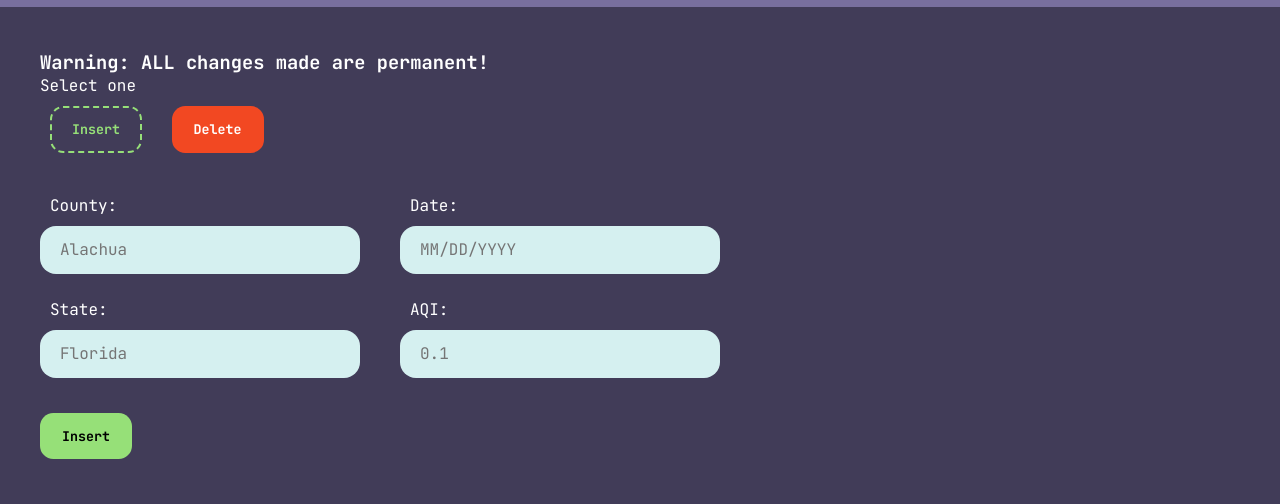
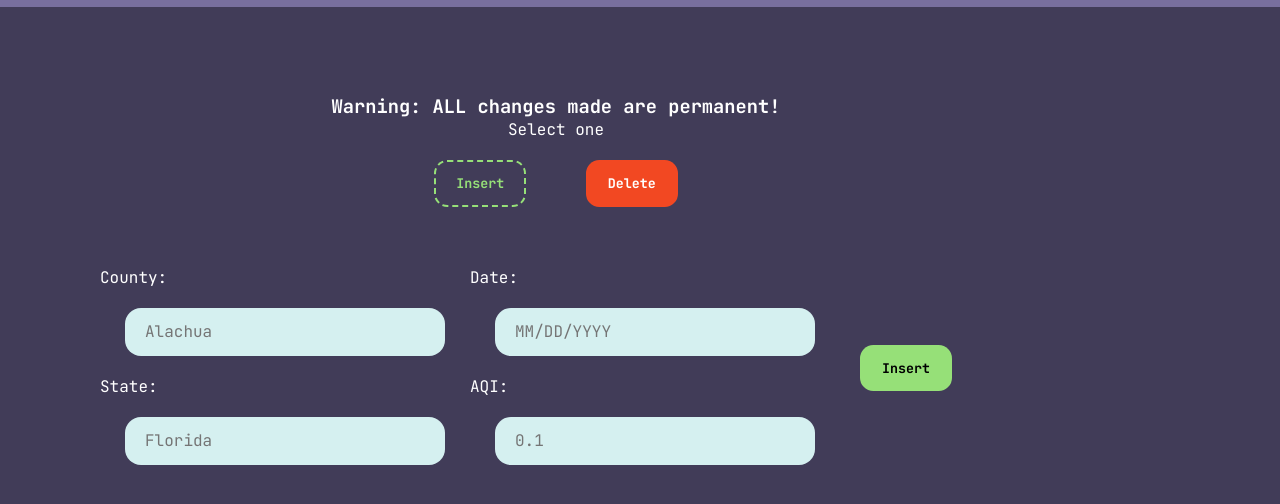
Before and after one commit to TheLeviEthan/DSA-Project-3a, a plain HTML site: page dataEdit.html in a window 1280 px wide. Both pictures are taken after a click on the button "Insert". Shown: the part 66-570 px from the top of the page. Drawn offline with Linux system fonts and the light colour scheme.

Commit message:
Add files via upload

```diff
--- a/dataEdit.html
+++ b/dataEdit.html
@@ -20,20 +20,20 @@
     </header>
 </body>
 <main>
+    <section class="editSection">
     <section class="ChangeType">
         <h3>Warning: ALL changes made are permanent!</h3>
         <p>Select one</p>
         <button type= "button" id="insertToggle" class="insertToggle">Insert</button>
         <button type= "button" id="deleteToggle" class="deleteToggle">Delete</button>
-        </section>
-    <section id="inputSection" class="hidden">
+    </section>
+    <form id="inputSection" class="hidden">
         <div>
             <label for="county">County:</label>
             <input type="text" id="county" name="county"  placeholder="Alachua">
             <label for="state">State:</label>
             <input type="text" id="state" name="state"  placeholder="Florida">
-            <button type= "submit" id="insert" class="InsertButton">Insert</button>
-            <button type= "submit" id="delete" class="DeleteButton">Delete</button>
+
          </div>
         <div>
             <label for="date">Date:</label>
@@ -41,7 +41,12 @@
             <label for="aqi">AQI:</label>
             <input type="text" id="aqi" name="aqi"  placeholder="0.1">
         </div>
-    </section>
+        <div>
+            <button type= "submit" id="insert" class="InsertButton">Insert</button>
+            <button type= "submit" id="delete" class="DeleteButton">Delete</button>
+        </div>
+    </form>
+</section>
     <script src="dataEdit.js"></script>
 </main>
 </html>
--- a/dataEdit.js
+++ b/dataEdit.js
@@ -9,7 +9,6 @@
 // import Collapse from '@mui/material/Collapse';
 // import Button from '@mui/material/Button';
 // import CloseIcon from '@mui/icons-material/Close';
-
 
 
 
@@ -36,6 +35,11 @@ document.addEventListener('DOMContentLoaded',()=>{
     }
 
     //Event
+    // if (!toggleInsert || !toggleDelete || !insertButton || !deleteButton || !inputSect) {
+    //     console.error('One or more elements are missing');
+    //     return;
+    // }
+
     toggleInsert.addEventListener('click',()=>{
         changeEdit(toggleInsert, toggleDelete, insertButton, deleteButton);
         inputSect.classList.add('dataInputSection');
--- a/style.css
+++ b/style.css
@@ -58,52 +58,42 @@ section{
 /*=====> HOME PAGE <======*/
 .searchSection{
     justify-content: center;
+    align-items: center;
 }
 .searchTitle {
     justify-items: center;
     margin: 20px 20px 20px 20px;
 }
 .searchInput{
-    justify-items: center;
-    margin: 20px 20px 20px 20px;
-    padding-top: 20px;
+    display: inline-flex;
+    justify-content: center;
+    align-items: center;
+    width: 100%;
 }
 
 .searchInput input{
    width: 100%;
+}
+/*git streak 1*/
 
-}
-/* .searchSectionTitle{
-    justify-self: center;
+
+/*=====> EDIT DATA PAGE <======*/
+.editSection{
+    justify-content: center;
     align-items: center;
 }
-.searchSection input{
+.ChangeType{
+    justify-items: center;
+    margin: 20px 20px 20px 20px;
+}
+.dataInputSection{
+    display: inline-flex;
     justify-content: center;
     align-items: center;
-} */
-/* .searchSection h2{
-    justify-self: center;
-    margin: 0 20px 20px;
-}
-.searchSection p{
-    margin: 0 30px 10px;
-}
-.searchSection button{
-    margin: 4em 0 0;
-} */
-
-/*=====> EDIT DATA PAGE <======*/
-.ChangeType{
-    padding: 1em 40px 2em;
-}
-.dataInputSection{
-    display: flex;
-    justify-content: center;
-    padding: 0 20px 0;
+    width: 100%;
 }
 .dataInputSection label{
-    margin: 25px 20px 0px;
-    padding: 5px 10px;
+    width: 100%;
 }
 
 /*=====> REFERENCE PAGE <======*/
@@ -135,19 +125,18 @@ input[type="text"]{
     height: 3em;
     width: 20em;
     font-size: 1em;
-    margin: 10px 20px 25px;
-    padding: 0 20px;
+    margin: 20px 25px;
+    padding: 10px 20px;
     border-radius: 1em;
     border: none;
     background-color: #D5F0F0;
     color:#413C58;
 }
 
-
 /* BUTTONS */
 button{
     padding: 10px 20px;
-    margin: 10px;
+    margin: 20px 25px;
     border: 2px dashed transparent;
     border-radius: 1em;
     height: 3.5em;
```
Also changed, not shown: index.html (+2 -2 lines), index.js (added, +14 -0 lines).
